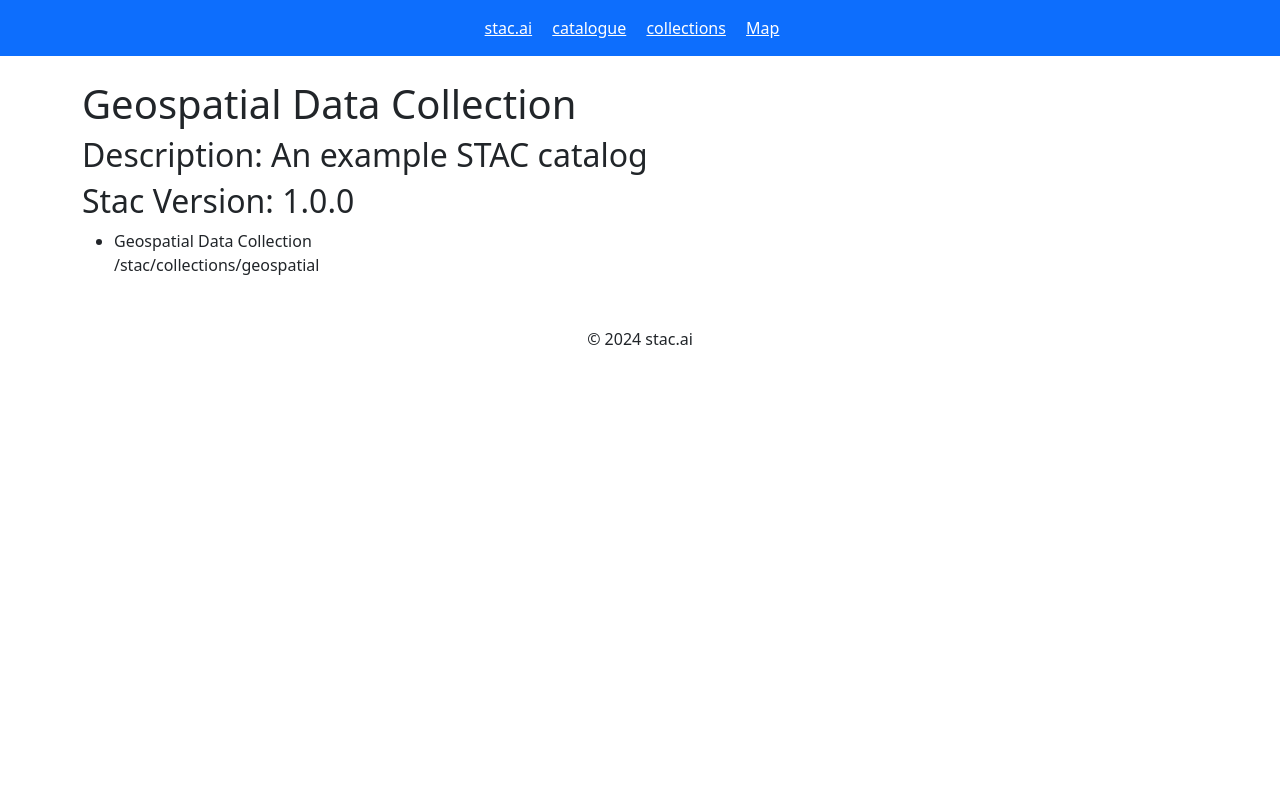
After one commit to Cherol08/stac-geoai-map-visulizer, a Flask app: page /stac/catalogue in a window 1280 px wide. The commit adds this page. Run offline with Flask 3, Linux system fonts and the light colour scheme.

Commit message:
add ui  templates

```diff
--- a/app.py
+++ b/app.py
@@ -1,8 +1,9 @@
-from flask import Flask, jsonify, render_template
+from flask import Flask, jsonify, render_template, request
 import pandas as pd
 import geopandas as gpd
 import json
 from shapely.geometry import shape
+
 # import requests --- use requests model to make calls to geoserver
 ## add some buttons to make the traffic and footfall layers visible.
 ##
@@ -32,11 +33,15 @@ def load_geospatial_data(file_path):
 
     return gdf
 
+# MAP
+@app.route('/map')
+def get_map():
+    return render_template('map.html')
 
-# STAC Catalog endpoint
-@app.route('/stac/catalog')
+# STAC Catalogue endpoint
+@app.route('/stac/catalogue')
 def stac_catalog():
-    catalog = {
+    catalogue = {
         "stac_version": "1.0.0",
         "id": "example-catalog",
         "description": "An example STAC catalog",
@@ -49,11 +54,11 @@ def stac_catalog():
             }
         ]
     }
-    return jsonify(catalog)
+    return render_template('catalogue.html', catalogue=catalogue)
 
 
 # STAC Collection endpoint
-@app.route('/stac/collections/geospatial')
+@app.route('/stac/collections')
 def stac_collection():
     collection = {
         "stac_version": "1.0.0",
@@ -79,7 +84,7 @@ def stac_collection():
             }
         ]
     }
-    return jsonify(collection)
+    return render_template('collections.html', collections=collection)
 
 
 # STAC Items endpoint
@@ -137,9 +142,15 @@ def stac_traffic_items():
     })
 
 # Main page for map visualization
-@app.route('/')
+@app.route('/', methods=['GET', 'POST'])
 def index():
-    return render_template('index.html')
+    result = ""
+    if request.method == 'POST':
+        query = request.form.get('query', '').strip()
+        if query:
+            # Simulate a result based on the query (replace with actual logic)
+            result = f"Search results for: '{query}'"
+    return render_template('home.html', result=result)
 
 
 if __name__ == '__main__':
--- a/requirements.txt
+++ b/requirements.txt
@@ -1,3 +1,4 @@
 flask
 pandas
 geopandas
+python-dotenv
--- /dev/null
+++ b/static/styles.css
@@ -0,0 +1,36 @@
+body {
+    background-color: #f8f9fa;
+    display: flex;
+    flex-direction: column;
+    height: 100vh;
+}
+
+.search-container {
+    flex: 1;
+    display: flex;
+    flex-direction: column;
+    justify-content: center;
+    align-items: center;
+    text-align: center;
+}
+.search-input {
+    width: 100%;
+    max-width: 600px;
+    padding: 10px 20px;
+    border: 1px solid #ced4da;
+    border-radius: 30px;
+    font-size: 18px;
+}
+.search-button {
+    margin-top: 20px;
+}
+footer {
+    text-align: center;
+    padding: 10px 0;
+    background-color: #ffffff;
+}
+
+#map {
+    height: 800px;
+    width: 100%;
+}
--- /dev/null
+++ b/templates/base.html
@@ -0,0 +1,34 @@
+<!DOCTYPE html>
+<html lang="en">
+<head>
+    <meta charset="UTF-8">
+    <meta name="viewport" content="width=device-width, initial-scale=1.0">
+    <title>{% block title %}STAC.AI{% endblock %}</title>
+    <!-- <link rel="stylesheet" href="{{ url_for('static', filename='styles.css') }}"> -->
+    <link rel="stylesheet" href="https://unpkg.com/leaflet@1.9.3/dist/leaflet.css" />
+    <link rel="stylesheet" href="/static/styles.css" />
+    <script src="https://unpkg.com/leaflet@1.9.3/dist/leaflet.js"></script>
+
+ <!-- Bootstrap CSS -->
+ <link href="https://cdn.jsdelivr.net/npm/bootstrap@5.3.0/dist/css/bootstrap.min.css" rel="stylesheet">
+</head>
+<body>
+    <header class="bg-primary text-white text-center py-3">
+        <!-- Template Inheritance-->
+        <nav>
+            <a class="text-white me-3" href='/'>stac.ai</a>
+            <a class="text-white me-3" href='/stac/catalogue'>catalogue</a>
+            <a class="text-white me-3" href='/stac/collections'>collections</a>
+            <a class="text-white me-3" href='/map'>Map</a>
+        </nav>
+    </header>
+    <main class="container my-4">
+        {% block content %}{% endblock %}
+    </main>
+    <footer>
+        <p>&copy; 2024 stac.ai</p>
+    </footer>
+     <!-- Bootstrap JS -->
+     <script src="https://cdn.jsdelivr.net/npm/bootstrap@5.3.0/dist/js/bootstrap.bundle.min.js"></script>
+</body>
+</html>
--- /dev/null
+++ b/templates/catalogue.html
@@ -0,0 +1,20 @@
+{% extends 'base.html' %}
+
+{% block title %}catalogue{% endblock %}
+
+{% block content %}
+<h1> Geospatial Data Collection</h1>
+        <h2>Description: {{ catalogue.description }}</h2>
+        <h2>Stac Version: {{ catalogue.stac_version }}</h2>
+
+        <ul>
+        {% for link in catalogue.links %}
+        <li>{{ link.title }}</li>
+            <p>{{ link.href }}</p>
+
+        <!--<li>{{ link.href }}</li>
+       <li>{{ link.title }}</li>-->
+
+        {% endfor %}
+    </ul>
+{% endblock %}
--- a/templates/index.html
+++ b/templates/index.html
@@ -5,6 +5,7 @@
     <meta name="viewport" content="width=device-width, initial-scale=1.0">
     <title>Geospatial Data Viewer</title>
     <link rel="stylesheet" href="https://unpkg.com/leaflet@1.9.3/dist/leaflet.css" />
+    <link rel="stylesheet" href="/static/styles.css" />
     <script src="https://unpkg.com/leaflet@1.9.3/dist/leaflet.js"></script>
     <style>
         #map { height: 800px; width: 100%; }
```
Also changed, not shown: templates/collections.html (added, +18 -0 lines), templates/home.html (added, +19 -0 lines), templates/map.html (added, +102 -0 lines).
